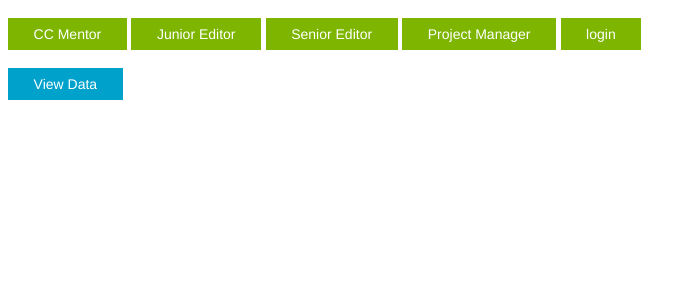
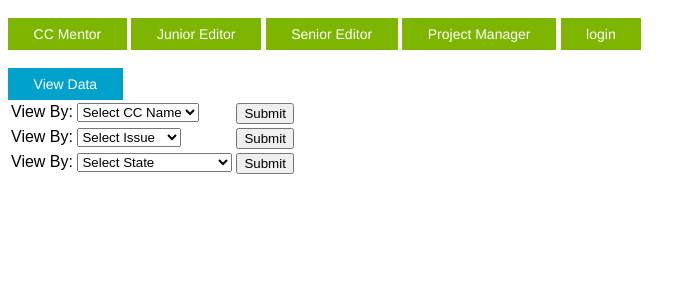
Before and after one commit to Jaaga/videovol, a PHP site: page / in a window 1280 px wide. Shown: the part 60-360 px from the top of the page, without its empty margins (0-696 px from the left). Run offline with PHP 8.4, Linux system fonts and the light colour scheme; data comes from the database, SQL or seed files in the repository.

Commit message:
shifted state, topic and cc .php's to index.php and added table

```diff
--- a/public/cc.php
+++ b/public/cc.php
@@ -9,7 +9,7 @@
 	<title>cc</title>
 </head>
 <body>
-<form method="POST" action="viewcc.php">
+<!--<form method="POST" action="viewcc.php">
 	<?php
 	$query = mysql_query("SELECT * FROM storytrack"); // Run the query
 
@@ -22,7 +22,7 @@
 
 	echo '</select>';// Closes drop down box
 	?>
-<input type="submit">
+<input type="submit">-->
 </form>
 
 </body>
--- a/public/header.php
+++ b/public/header.php
@@ -1,4 +1,7 @@
-
+<?php
+mysql_connect('localhost', 'root', '123');
+mysql_select_db('videovol');
+?>
 <!doctype html>
 <html lang="en">
 <head>
--- a/public/index.php
+++ b/public/index.php
@@ -1,5 +1,7 @@
+
 <?php include("header.php")
 ?>
+
 
 	<div class="user">
 	<br>
@@ -15,5 +17,65 @@
 		<a href="viewalldata.php" class="button button-rounded button-flat-primary">View Data</a>
 	</div>
 
+<!--cc.php is here-->
+<table>
+<form method="POST" action="viewcc.php">
+	<?php
+	$query = mysql_query("SELECT * FROM storytrack"); // Run the query
+
+	echo '<tr><td valign="top"><label>View By: </label><select name="ccname"><option value="">Select CC Name</option>'; // Opens the drop down box
+
+	// Loops through the query results, outputing the options one by one
+	while ($row = mysql_fetch_array($query)) {
+	   echo '<option value="'.$row['ccname'].'">'.$row['ccname'].'</option>';
+	}
+
+	echo '</select></td>';// Closes drop down box
+	?>
+<td><input type="submit"></td></tr>
+</form>
+
+<!--topic.php is here-->
+
+<form method="POST" action="viewtopic.php">
+
+	<?php
+	$query = mysql_query("SELECT * FROM storytrack"); // Run the query
+
+	// Opens the drop down box
+	echo '<tr><td valign="top"><label>View By: </label><select name="issuetopic"><option value="">Select Issue</option>';
+
+	// Loops through the query results, outputing the options one by one
+	while ($row = mysql_fetch_array($query)) {
+	   echo '<option value="'.$row['issuetopic'].'">'.$row['issuetopic'].'</option>';
+	}
+
+	// Closes drop down box
+	echo '</select></td>';
+	?>
+	<td><input type="submit"></td></tr>
+</form>
+
+<!--states.php is here-->
+
+<form method="POST" action="statesview.php">
+
+<?php
+$query = mysql_query("SELECT * FROM storytrack"); // Run the query
+
+echo '<tr><td valign="top"><label>View By: </label><select name="state"><option value="">Select State</option>';
+ // Opens the drop down box
+
+// Loops through the query results, outputing the options one by one
+while ($row = mysql_fetch_array($query)) {
+   echo '<option value="'.$row['state'].'">'.$row['state'].'</option>';
+}
+echo '</select></td>';// Closes drop down box
+?>
+<td><input type="submit"></td></tr>
+</form>
+</table>
+</body>
+
 </body>
 </html>
```
